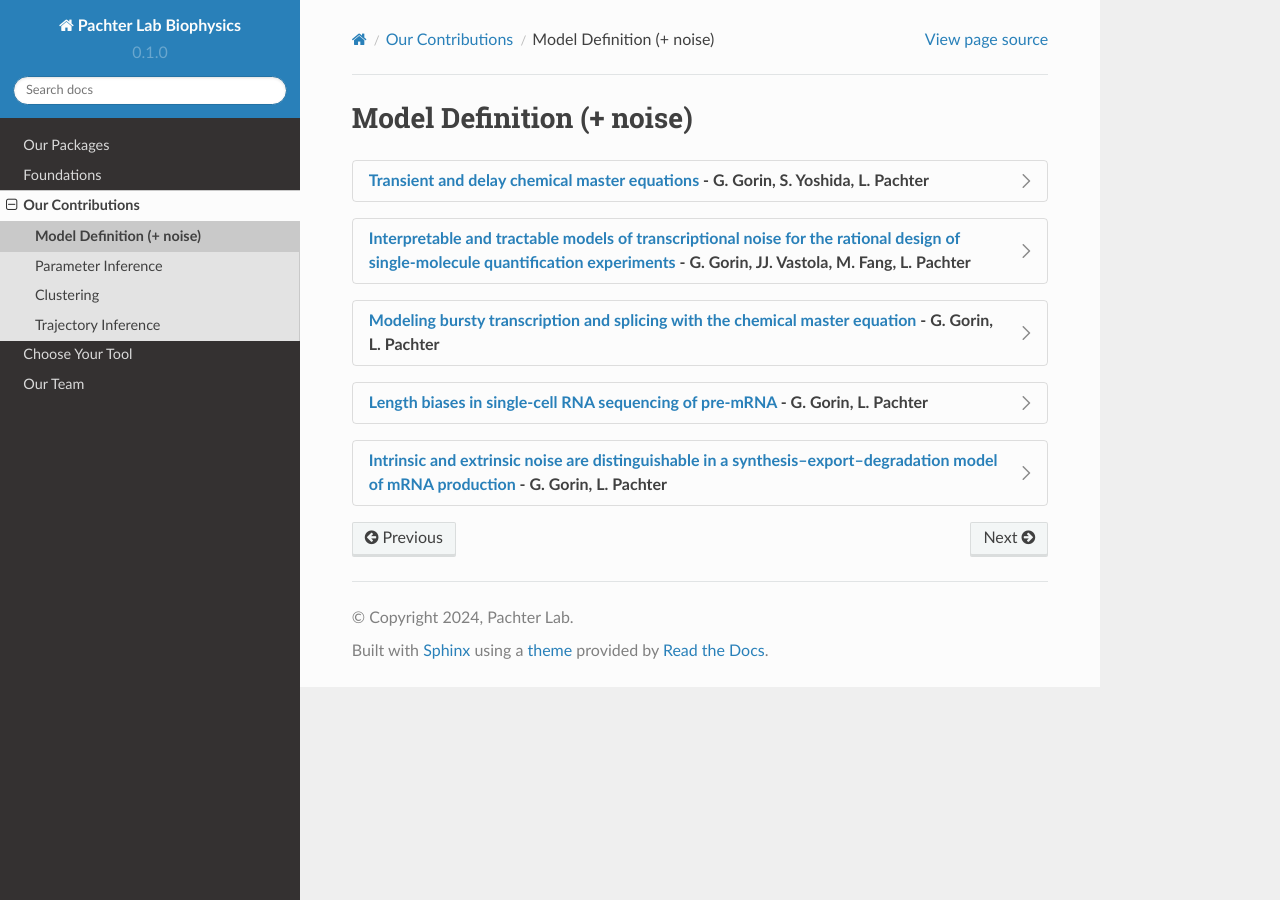
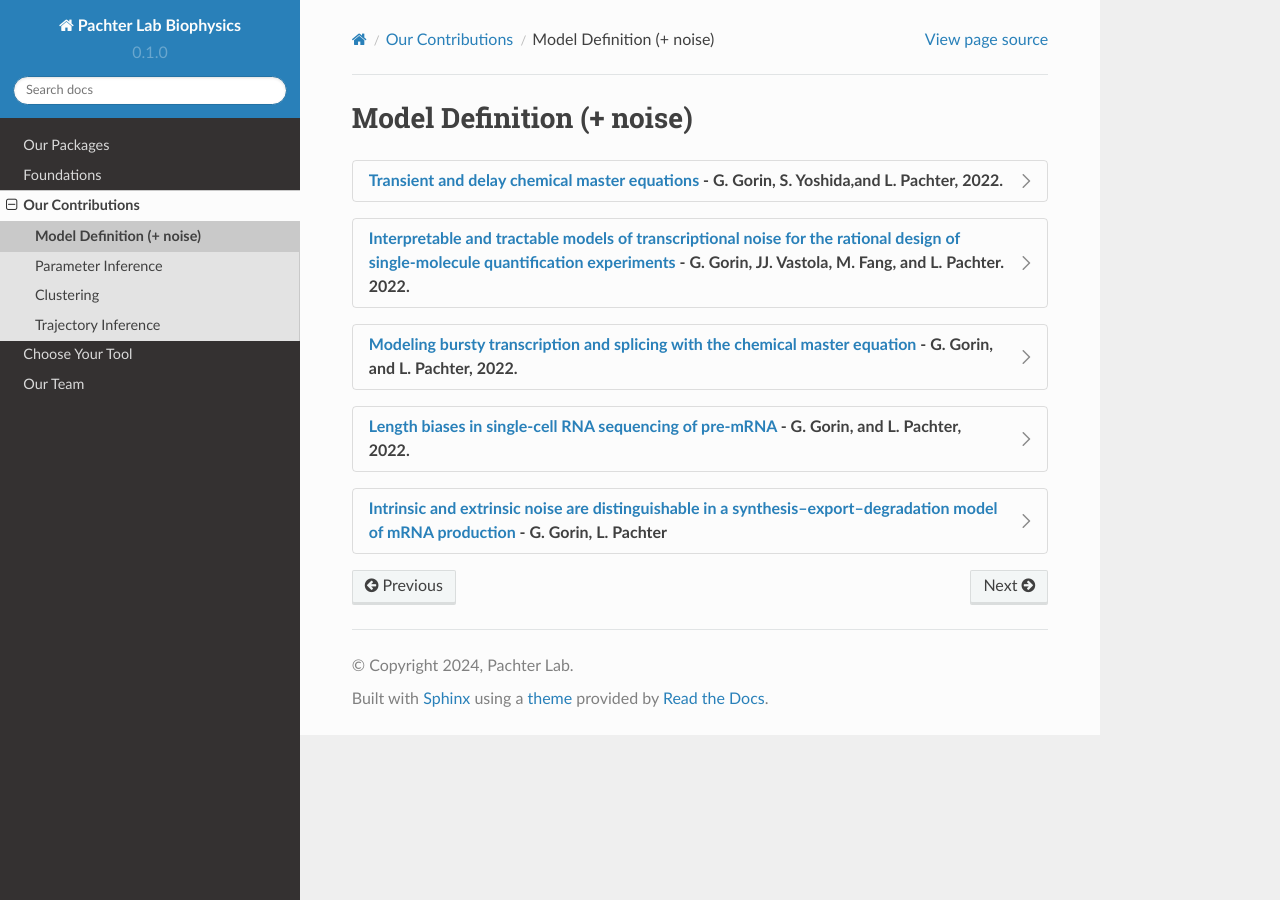
Before and after one commit to pachterlab/biophysics, a Sphinx documentation site: the page built from docs/source/contributions_modeling.rst, in a window 1280 px wide. Built offline with Sphinx 7.4.7 and the Read the Docs theme 2.0.0, drawn with Linux system fonts in a browser that asks for light colours.

Commit message:
Update contributions_modeling.rst

```diff
--- a/docs/source/contributions_modeling.rst
+++ b/docs/source/contributions_modeling.rst
@@ -8,7 +8,7 @@ Model Definition (+ noise)
   :alt: Elephant-shaped embeddings
 
 
-.. dropdown:: `Transient and delay chemical master equations <https://doi.org/10.1101/2022.10.17.512599>`_ - G. Gorin, S. Yoshida, L. Pachter
+.. dropdown:: `Transient and delay chemical master equations <https://doi.org/10.1101/2022.10.17.512599>`_ - G. Gorin, S. Yoshida,and L. Pachter, 2022.
 
   .. grid:: 2
 
@@ -22,7 +22,7 @@ Model Definition (+ noise)
                         :alt: Transcription model diagrams
 
 
-.. dropdown:: `Interpretable and tractable models of transcriptional noise for the rational design of single-molecule quantification experiments <https://doi.org/10.1038/s41467-022-34857-7>`_ - G. Gorin, JJ. Vastola, M. Fang, L. Pachter
+.. dropdown:: `Interpretable and tractable models of transcriptional noise for the rational design of single-molecule quantification experiments <https://doi.org/10.1038/s41467-022-34857-7>`_ - G. Gorin, JJ. Vastola, M. Fang, and L. Pachter. 2022.
 
           .. grid:: 2
 
@@ -35,7 +35,7 @@ Model Definition (+ noise)
                         :align: center
                         :alt: Model refinement process
 
-.. dropdown::  `Modeling bursty transcription and splicing with the chemical master equation <https://doi.org/10.1016/j.bpj.2022.02.004>`_ - G. Gorin, L. Pachter
+.. dropdown::  `Modeling bursty transcription and splicing with the chemical master equation <https://doi.org/10.1016/j.bpj.2022.02.004>`_ - G. Gorin, and L. Pachter, 2022.
 
           .. grid:: 2
 
@@ -49,7 +49,7 @@ Model Definition (+ noise)
                         :align: center
                         :alt: Splicing graphs
 
-.. dropdown::  `Length biases in single-cell RNA sequencing of pre-mRNA <https://doi.org/10.1016%2Fj.bpr.2022.100097>`_ - G. Gorin, L. Pachter
+.. dropdown::  `Length biases in single-cell RNA sequencing of pre-mRNA <https://doi.org/10.1016%2Fj.bpr.2022.100097>`_ - G. Gorin, and L. Pachter, 2022.
 
           .. grid:: 2
 
```
